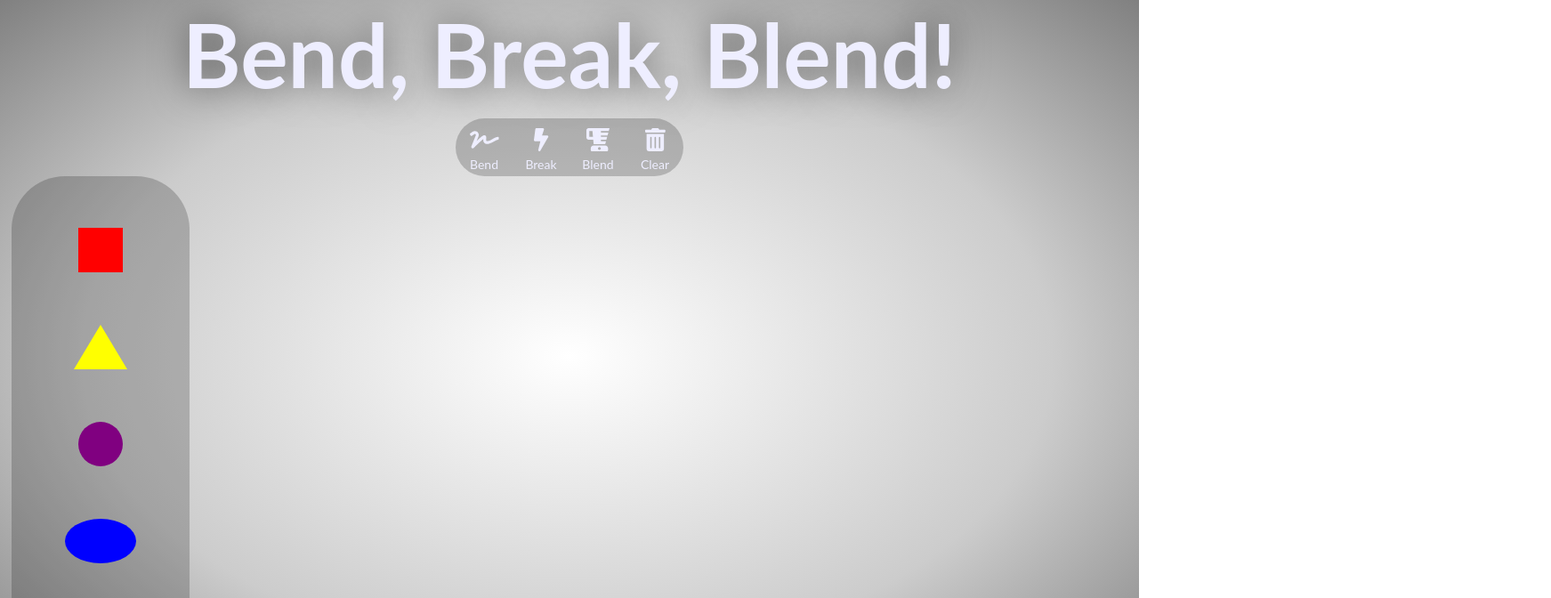
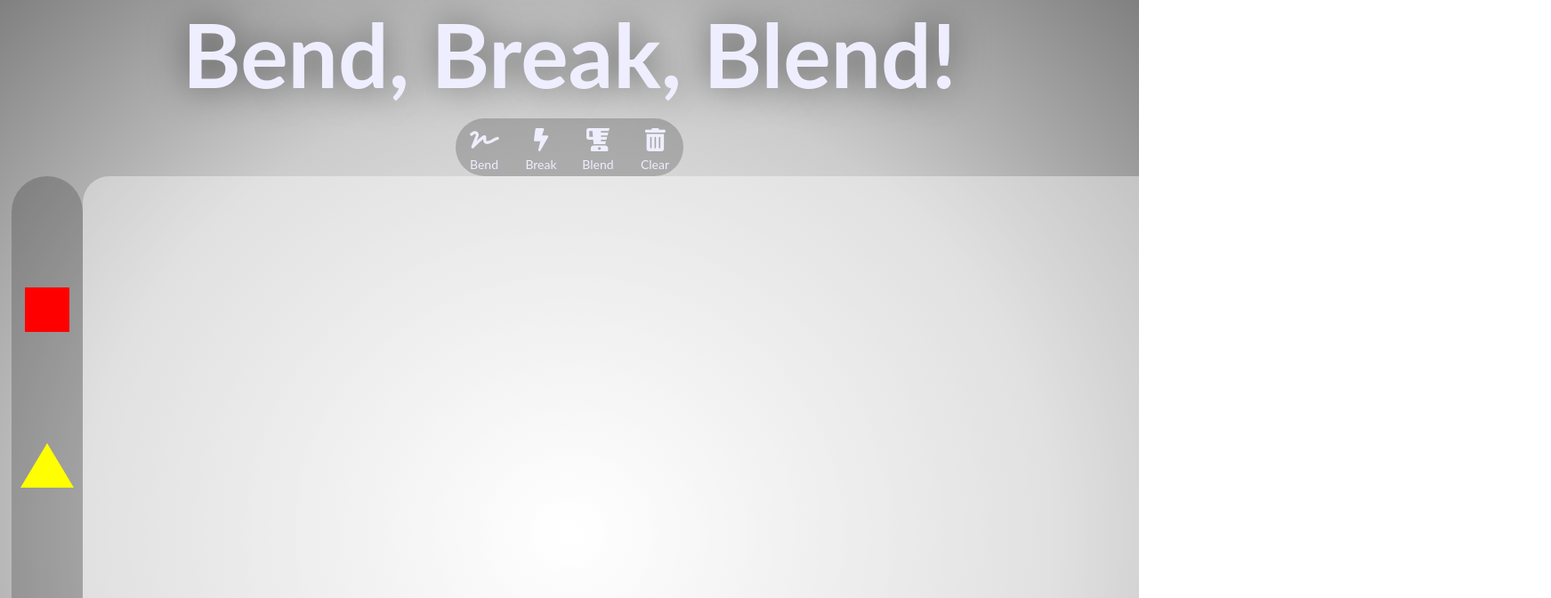
Before and after one commit to hossam-nasr/creativity-capstone, a React (Create React App) app: page / in a window 1280 px wide. Shown: the top 672 px of the page at 89% size, 1743 px wide, since content can reach past the window. Built offline with nearby package versions, Linux system fonts and the light colour scheme.

Commit message:
add canvas

```diff
--- a/src/screens/MainScreen/components/ElementSelector/styles.js
+++ b/src/screens/MainScreen/components/ElementSelector/styles.js
@@ -2,7 +2,7 @@ import styled from "styled-components";
 
 export const Container = styled.div`
   display: flex;
-  width: 200px;
+  width: 150px;
   background-color: rgba(0, 0, 0, 0.2);
   border-radius: 60px;
   margin-left: 1%;
--- a/src/screens/MainScreen/index.js
+++ b/src/screens/MainScreen/index.js
@@ -1,7 +1,13 @@
 import React from "react";
 import ElementSelector from "./components/ElementSelector";
 import TransformSelector from "./components/TransformSelector";
-import { Container, MainContainer, Title } from "./styles";
+import {
+  Canvas,
+  CanvasContainer,
+  Container,
+  MainContainer,
+  Title,
+} from "./styles";
 
 const MainScreen = () => (
   <Container>
@@ -9,6 +15,9 @@ const MainScreen = () => (
     <TransformSelector />
     <MainContainer>
       <ElementSelector />
+      <CanvasContainer>
+        <Canvas />
+      </CanvasContainer>
     </MainContainer>
   </Container>
 );
--- a/src/screens/MainScreen/styles.js
+++ b/src/screens/MainScreen/styles.js
@@ -37,3 +37,19 @@ export const Title = styled.div`
     font-size: 43px;
   }
 `;
+
+export const CanvasContainer = styled.div`
+  flex: 1;
+  display: flex;
+  flex-flow: row nowrap;
+  justify-content: center;
+  align-items: center;
+`;
+
+export const Canvas = styled.div`
+  width: 1500px;
+  height: 1000px;
+  background-color: rgba(255, 255, 255, 0.4);
+  border-radius: 30px;
+  margin-right: 150px;
+`;
```
